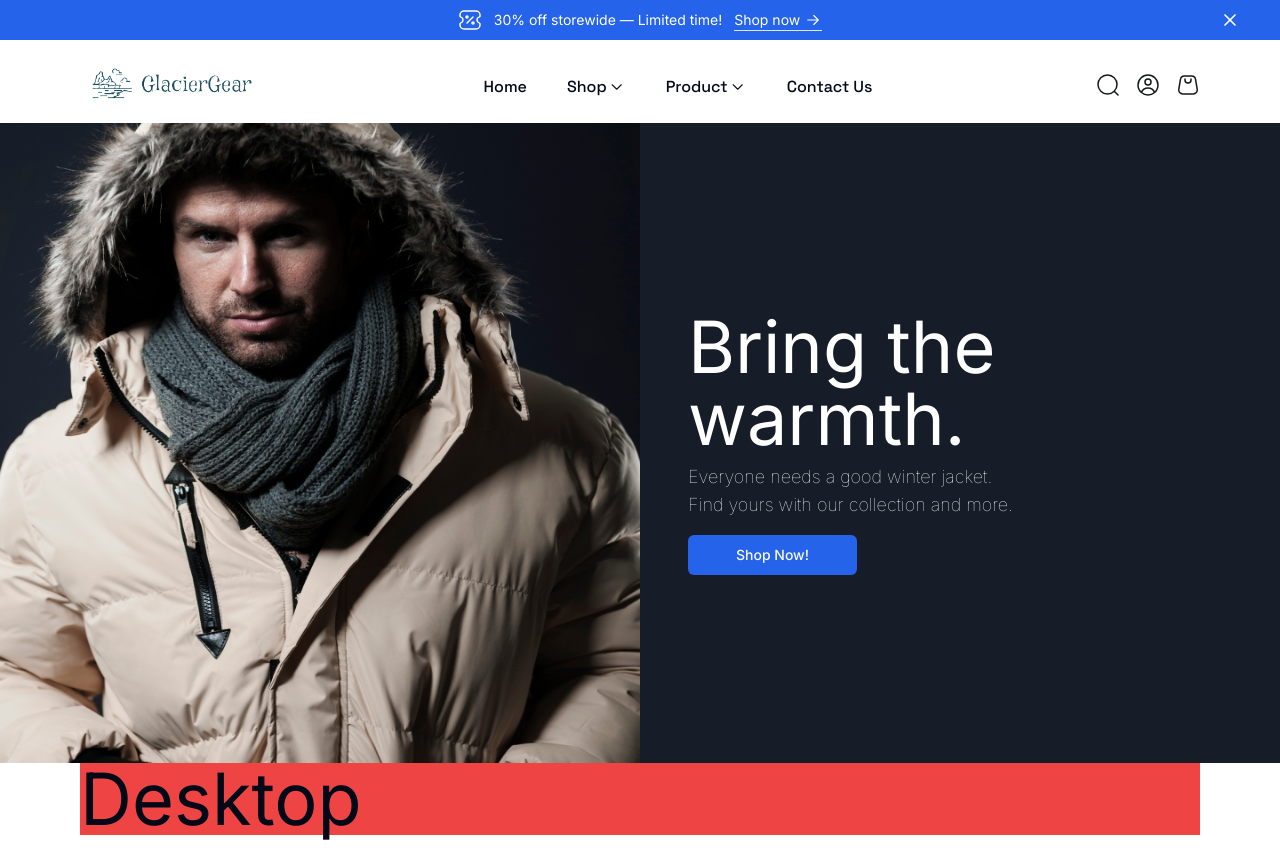
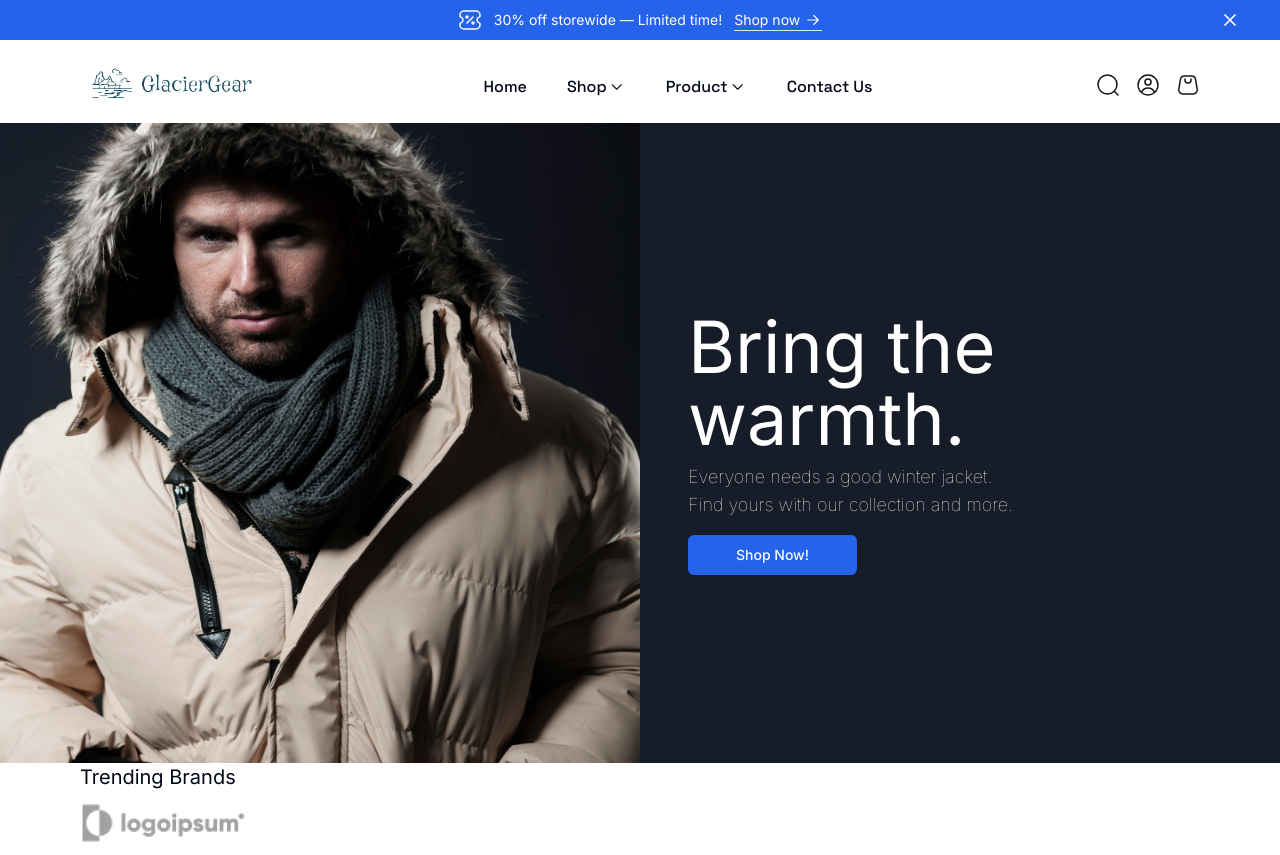
Before and after one commit to afridiwhatever/elegant-furnitures, a Next.js app: page / in a window 1280 px wide. Built offline with nearby package versions, Linux system fonts and the light colour scheme.

Commit message:
brands section

```diff
--- a/src/components/Brands.tsx
+++ b/src/components/Brands.tsx
@@ -1,9 +1,11 @@
 "use client";
 import MaxWidthWrapper from "./MaxWidthWrapper";
 import { useState, useEffect } from "react";
+import Image from "next/image";
 
 const Brands = () => {
   const [isOnDesktop, setIsOnDesktop] = useState(false);
+
   useEffect(() => {
     const mediaQuery = window.matchMedia("(min-width: 768px)");
     setIsOnDesktop(mediaQuery.matches);
@@ -23,7 +25,14 @@ const Brands = () => {
   if (isOnDesktop) {
     return (
       <MaxWidthWrapper>
-        <h2 className="text-7xl bg-red-500">Desktop</h2>
+        <h2 className="text-xl">Trending Brands</h2>
+
+        <Image
+          src="/trending_logos/logo 01.png"
+          height={64}
+          width={167}
+          alt="trending_logo"
+        />
       </MaxWidthWrapper>
     );
   } else {
```
Also changed, not shown: public/trending_logos/logo 01.png (added), public/trending_logos/logo 04.png (added).
